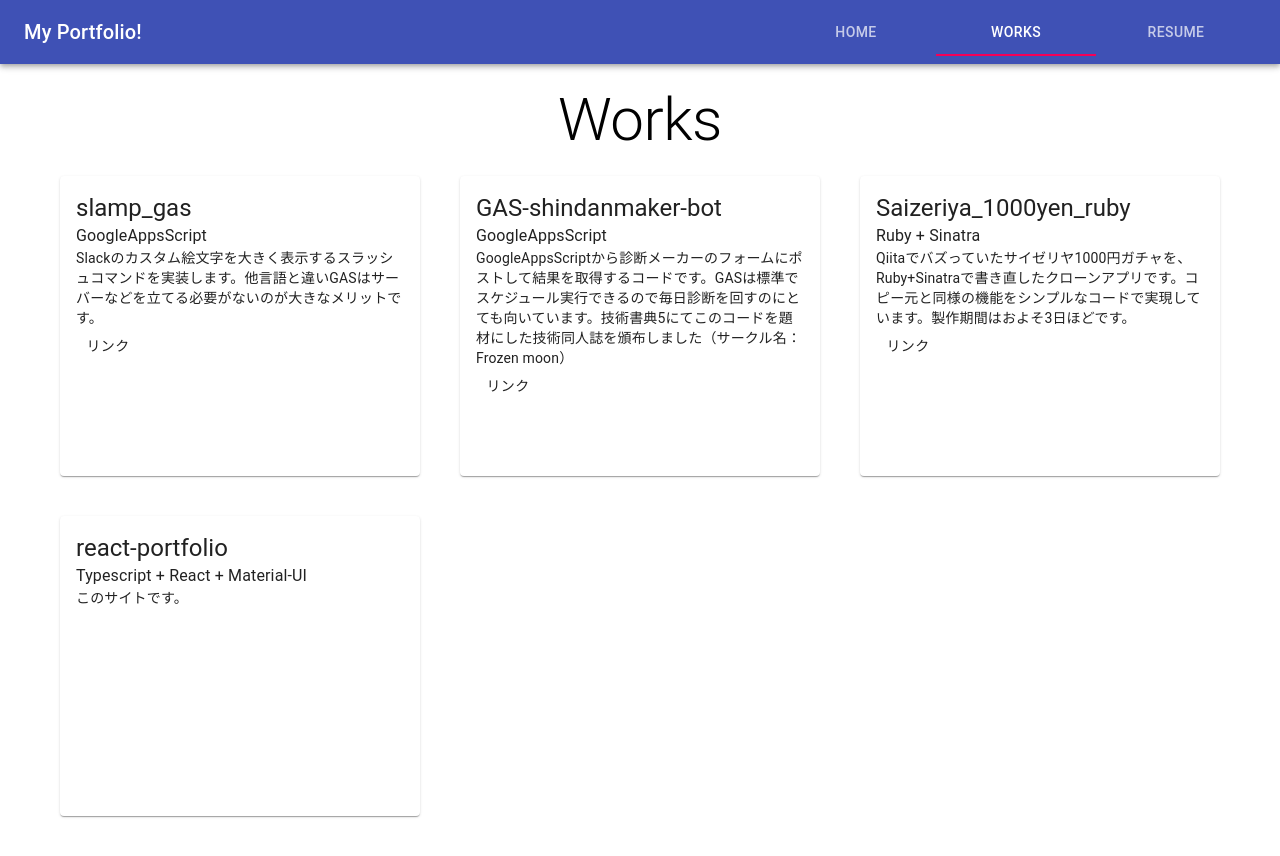
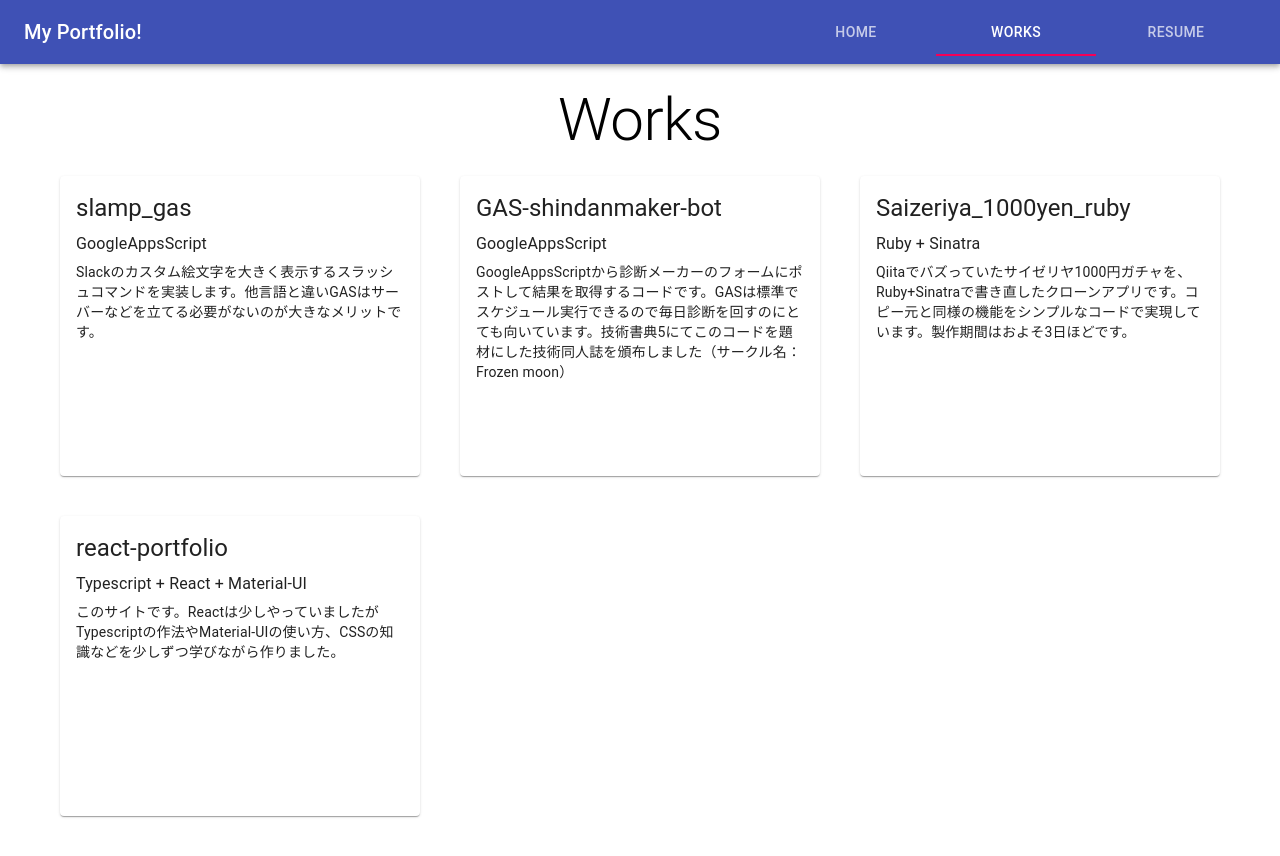
Before and after one commit to iteduki/react-portfolio, a React (Create React App) app: page / in a window 1280 px wide. Both pictures are taken after a click on the tab "WORKS". Built offline with nearby package versions, Linux system fonts and the light colour scheme.

Commit message:
カード自身をクリックできるようにした

```diff
--- a/src/pages/Works.tsx
+++ b/src/pages/Works.tsx
@@ -5,7 +5,7 @@ import {
   makeStyles,
   Card,
   CardContent,
-  Button
+  CardActionArea
 } from "@material-ui/core"
 import contents from "./WorksComponent/contents.json"
 
@@ -13,7 +13,7 @@ type Contents = {
   title: string
   tools: Array<String>
   description: string
-  href?: string
+  href: string
 }
 
 const cardWidth = 360
@@ -35,6 +35,10 @@ const useStyles = makeStyles({
     margin: cardMargin,
     height: 300,
     width: cardWidth
+  },
+  cardActionArea: {
+    height: 300,
+    width: cardWidth
   }
 })
 
@@ -47,22 +51,24 @@ export default function Works() {
         {contents.map((item: Contents) => {
           return (
             <Card className={classes.card}>
-              <CardContent>
-                <Typography variant="h5">{item.title}</Typography>
-                <Typography variant="body1">
-                  {item.tools.join(" + ")}
-                </Typography>
-                <Typography variant="body2">{item.description}</Typography>
-                {item.href ? (
-                  <Button
-                    target="_blank"
-                    rel="noopener noreferrer"
-                    href={item.href}
-                  >
-                    リンク
-                  </Button>
-                ) : null}
-              </CardContent>
+              <CardActionArea
+                href={item.href}
+                target="_blank"
+                rel="noopener noreferrer"
+                className={classes.cardActionArea}
+              >
+                <CardContent>
+                  <Typography variant="h5" gutterBottom>
+                    {item.title}
+                  </Typography>
+                  <Typography variant="body1" gutterBottom>
+                    {item.tools.join(" + ")}
+                  </Typography>
+                  <Typography variant="body2" gutterBottom>
+                    {item.description}
+                  </Typography>
+                </CardContent>
+              </CardActionArea>
             </Card>
           )
         })}
--- a/src/pages/WorksComponent/contents.json
+++ b/src/pages/WorksComponent/contents.json
@@ -9,7 +9,7 @@
     "title": "GAS-shindanmaker-bot",
     "tools": ["GoogleAppsScript"],
     "description": "GoogleAppsScriptから診断メーカーのフォームにポストして結果を取得するコードです。GASは標準でスケジュール実行できるので毎日診断を回すのにとても向いています。技術書典5にてこのコードを題材にした技術同人誌を頒布しました（サークル名：Frozen moon）",
-    "href": "https://github.com/iteduki/slamp_gas"
+    "href": "https://github.com/iteduki/GAS-shindanmaker-bot"
   },
   {
     "title": "Saizeriya_1000yen_ruby",
@@ -20,6 +20,7 @@
   {
     "title": "react-portfolio",
     "tools": ["Typescript", "React", "Material-UI"],
-    "description": "このサイトです。"
+    "description": "このサイトです。Reactは少しやっていましたがTypescriptの作法やMaterial-UIの使い方、CSSの知識などを少しずつ学びながら作りました。",
+    "href": "https://github.com/iteduki/react-portfolio"
   }
 ]
```
